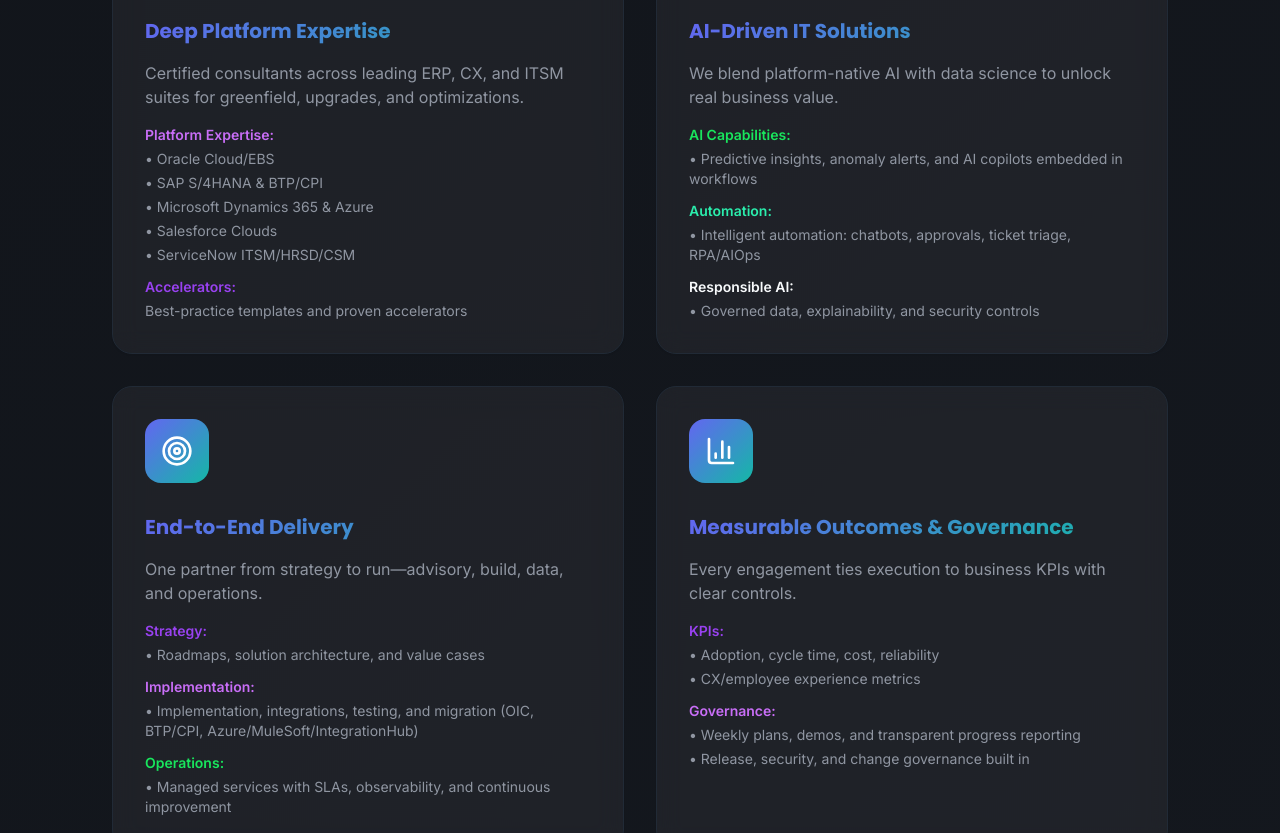
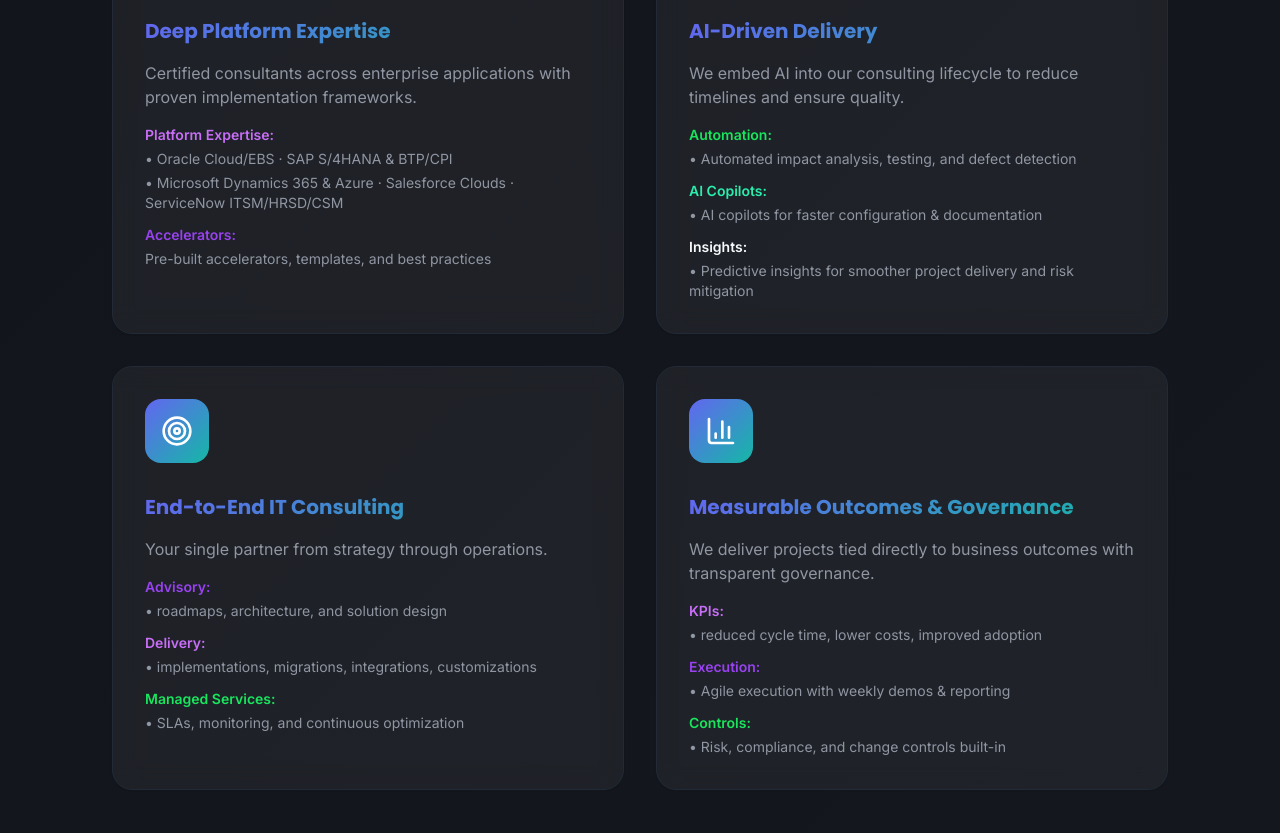
Before and after one commit to TechLeadsUser/aihi-illumine-site, a React (Vite) app: page / in a window 1280 px wide. Shown: the part 4860-5693 px from the top of the page. Built offline with nearby package versions, Linux system fonts and the light colour scheme.

Commit message:
Update "Why Choose AIHI?" content
Replaced the content in the "Why Choose AIHI?" section of `src/pages/About.tsx` with the new information provided by the user.

```diff
--- a/src/pages/About.tsx
+++ b/src/pages/About.tsx
@@ -339,7 +339,7 @@ const About = () => {
               Why Choose AIHI?
             </h2>
             <p className="text-base lg:text-lg text-muted-foreground max-w-3xl mx-auto">
-              Specialists in Oracle, SAP, Microsoft, Salesforce, ServiceNow delivering measurable outcomes with accountable delivery.
+              Specialists in Oracle, SAP, Microsoft, Salesforce, and ServiceNow, we accelerate IT consulting with AI-powered efficiency and governance.
             </p>
           </ScrollAnimation>
 
@@ -354,22 +354,19 @@ const About = () => {
                   Deep Platform Expertise
                 </h3>
                 <p className="text-muted-foreground leading-relaxed mb-4 text-sm lg:text-base">
-                  Certified consultants across leading ERP, CX, and ITSM suites for greenfield, upgrades, and optimizations.
+                  Certified consultants across enterprise applications with proven implementation frameworks.
                 </p>
                 <div className="space-y-2 lg:space-y-3">
                   <div className="text-xs lg:text-sm">
                     <div className="font-semibold text-neon-blue mb-1">Platform Expertise:</div>
                     <ul className="space-y-1 text-muted-foreground">
-                      <li>• Oracle Cloud/EBS</li>
-                      <li>• SAP S/4HANA & BTP/CPI</li>
-                      <li>• Microsoft Dynamics 365 & Azure</li>
-                      <li>• Salesforce Clouds</li>
-                      <li>• ServiceNow ITSM/HRSD/CSM</li>
+                      <li>• Oracle Cloud/EBS · SAP S/4HANA & BTP/CPI</li>
+                      <li>• Microsoft Dynamics 365 & Azure · Salesforce Clouds · ServiceNow ITSM/HRSD/CSM</li>
                     </ul>
                   </div>
                   <div className="text-xs lg:text-sm">
                     <div className="font-semibold text-neon-purple mb-1">Accelerators:</div>
-                    <p className="text-muted-foreground">Best-practice templates and proven accelerators</p>
+                    <p className="text-muted-foreground">Pre-built accelerators, templates, and best practices</p>
                   </div>
                 </div>
               </Card>
@@ -382,28 +379,28 @@ const About = () => {
                   <Brain className="w-6 h-6 lg:w-8 lg:h-8 text-white" />
                 </div>
                 <h3 className="text-lg lg:text-xl font-poppins font-bold gradient-text mb-3 lg:mb-4">
-                  AI-Driven IT Solutions
+                  AI-Driven Delivery
                 </h3>
                 <p className="text-muted-foreground leading-relaxed mb-4 text-sm lg:text-base">
-                  We blend platform-native AI with data science to unlock real business value.
+                  We embed AI into our consulting lifecycle to reduce timelines and ensure quality.
                 </p>
                 <div className="space-y-2 lg:space-y-3">
                   <div className="text-xs lg:text-sm">
-                    <div className="font-semibold text-neon-teal mb-1">AI Capabilities:</div>
+                    <div className="font-semibold text-neon-teal mb-1">Automation:</div>
                     <ul className="space-y-1 text-muted-foreground">
-                      <li>• Predictive insights, anomaly alerts, and AI copilots embedded in workflows</li>
+                      <li>• Automated impact analysis, testing, and defect detection</li>
                     </ul>
                   </div>
                   <div className="text-xs lg:text-sm">
-                    <div className="font-semibold text-neon-cyan mb-1">Automation:</div>
+                    <div className="font-semibold text-neon-cyan mb-1">AI Copilots:</div>
                     <ul className="space-y-1 text-muted-foreground">
-                      <li>• Intelligent automation: chatbots, approvals, ticket triage, RPA/AIOps</li>
+                      <li>• AI copilots for faster configuration & documentation</li>
                     </ul>
                   </div>
                   <div className="text-xs lg:text-sm">
-                    <div className="font-semibold text-neon-green mb-1">Responsible AI:</div>
+                    <div className="font-semibold text-neon-green mb-1">Insights:</div>
                     <ul className="space-y-1 text-muted-foreground">
-                      <li>• Governed data, explainability, and security controls</li>
+                      <li>• Predictive insights for smoother project delivery and risk mitigation</li>
                     </ul>
                   </div>
                 </div>
@@ -417,28 +414,28 @@ const About = () => {
                   <Target className="w-6 h-6 lg:w-8 lg:h-8 text-white" />
                 </div>
                 <h3 className="text-lg lg:text-xl font-poppins font-bold gradient-text mb-3 lg:mb-4">
-                  End-to-End Delivery
+                  End-to-End IT Consulting
                 </h3>
                 <p className="text-muted-foreground leading-relaxed mb-4 text-sm lg:text-base">
-                  One partner from strategy to run—advisory, build, data, and operations.
+                  Your single partner from strategy through operations.
                 </p>
                 <div className="space-y-2 lg:space-y-3">
                   <div className="text-xs lg:text-sm">
-                    <div className="font-semibold text-neon-purple mb-1 bg-[#848409]/0">Strategy:</div>
+                    <div className="font-semibold text-neon-purple mb-1">Advisory:</div>
                     <ul className="space-y-1 text-muted-foreground">
-                      <li>• Roadmaps, solution architecture, and value cases</li>
+                      <li>• roadmaps, architecture, and solution design</li>
                     </ul>
                   </div>
                   <div className="text-xs lg:text-sm">
-                    <div className="font-semibold text-neon-blue mb-1">Implementation:</div>
+                    <div className="font-semibold text-neon-blue mb-1">Delivery:</div>
                     <ul className="space-y-1 text-muted-foreground">
-                      <li>• Implementation, integrations, testing, and migration (OIC, BTP/CPI, Azure/MuleSoft/IntegrationHub)</li>
+                      <li>• implementations, migrations, integrations, customizations</li>
                     </ul>
                   </div>
                   <div className="text-xs lg:text-sm">
-                    <div className="font-semibold text-neon-teal mb-1">Operations:</div>
+                    <div className="font-semibold text-neon-teal mb-1">Managed Services:</div>
                     <ul className="space-y-1 text-muted-foreground">
-                      <li>• Managed services with SLAs, observability, and continuous improvement</li>
+                      <li>• SLAs, monitoring, and continuous optimization</li>
                     </ul>
                   </div>
                 </div>
@@ -455,21 +452,25 @@ const About = () => {
                   Measurable Outcomes & Governance
                 </h3>
                 <p className="text-muted-foreground leading-relaxed mb-4 text-sm lg:text-base">
-                  Every engagement ties execution to business KPIs with clear controls.
+                  We deliver projects tied directly to business outcomes with transparent governance.
                 </p>
                 <div className="space-y-2 lg:space-y-3">
                   <div className="text-xs lg:text-sm">
-                    <div className="font-semibold text-neon-purple mb-1">KPIs:</div>
+                    <div className="font-semibold text-neon-blue mb-1">KPIs:</div>
                     <ul className="space-y-1 text-muted-foreground">
-                      <li>• Adoption, cycle time, cost, reliability</li>
-                      <li>• CX/employee experience metrics</li>
+                      <li>• reduced cycle time, lower costs, improved adoption</li>
                     </ul>
                   </div>
                   <div className="text-xs lg:text-sm">
-                    <div className="font-semibold text-neon-blue mb-1">Governance:</div>
+                    <div className="font-semibold text-neon-purple mb-1">Execution:</div>
                     <ul className="space-y-1 text-muted-foreground">
-                      <li>• Weekly plans, demos, and transparent progress reporting</li>
-                      <li>• Release, security, and change governance built in</li>
+                      <li>• Agile execution with weekly demos & reporting</li>
+                    </ul>
+                  </div>
+                  <div className="text-xs lg:text-sm">
+                    <div className="font-semibold text-neon-teal mb-1">Controls:</div>
+                    <ul className="space-y-1 text-muted-foreground">
+                      <li>• Risk, compliance, and change controls built-in</li>
                     </ul>
                   </div>
                 </div>
```
